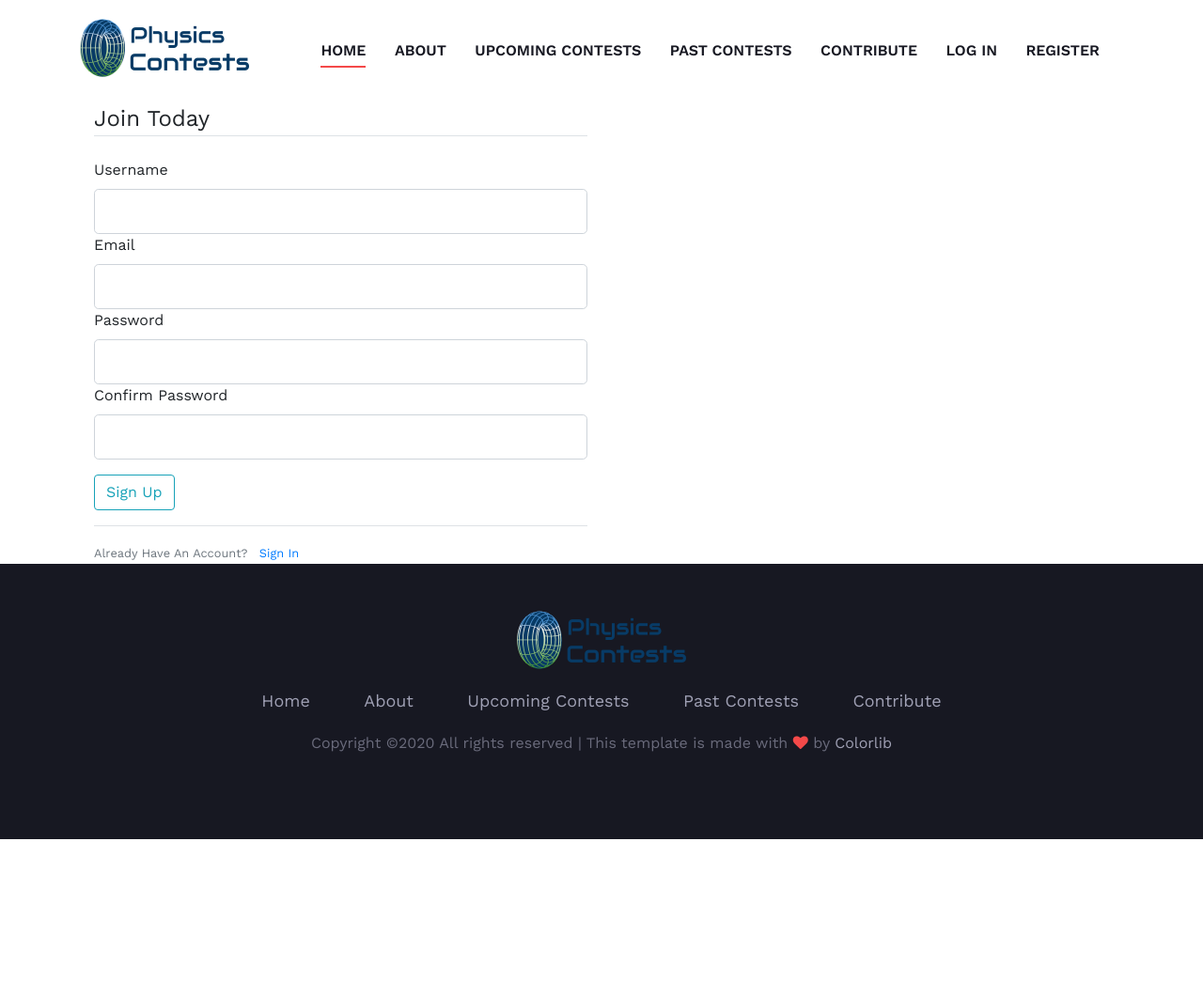
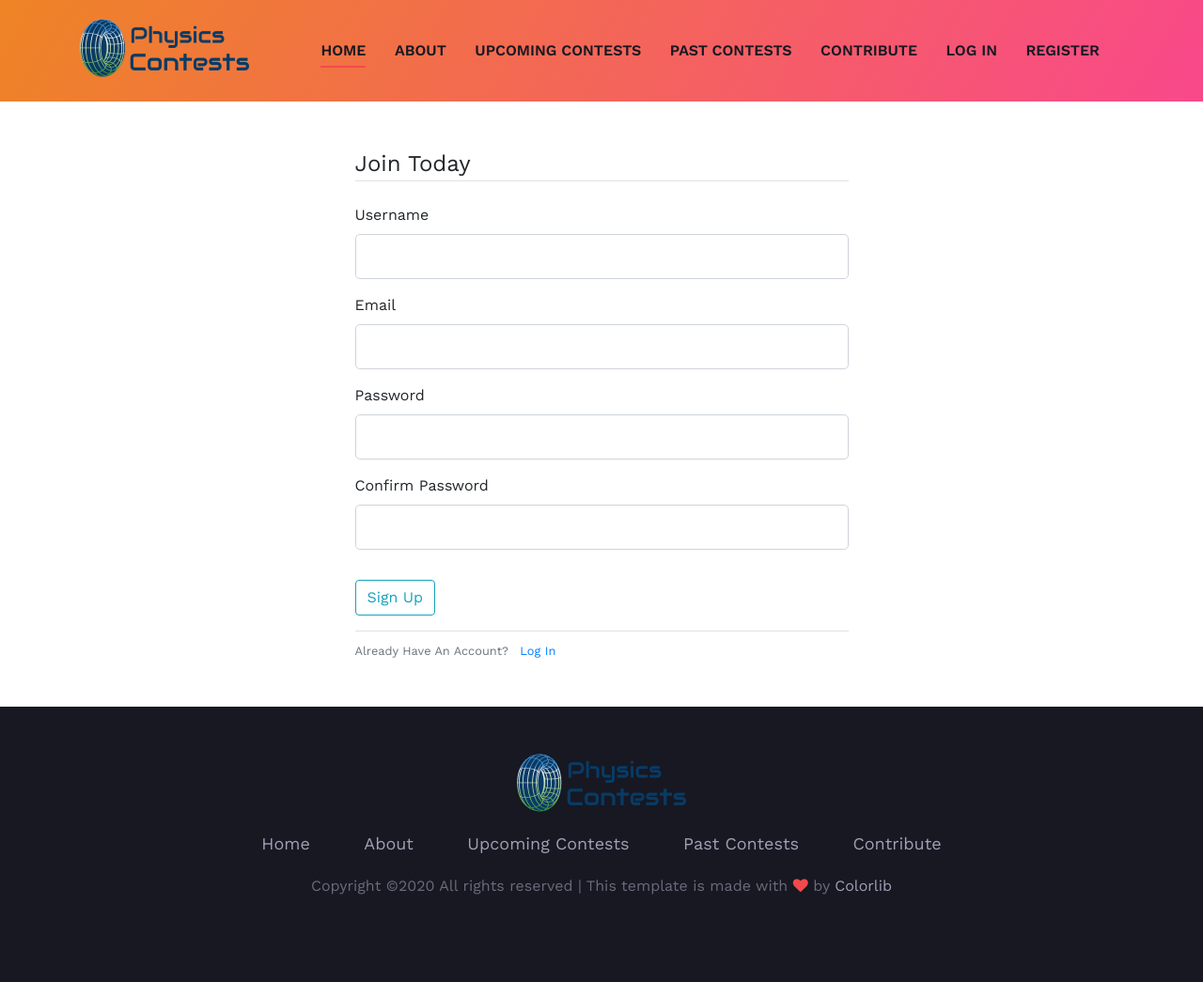
Before and after one commit to SimonSkade/phisicscontests, a Flask app: page /register in a window 1280 px wide. Shown: the whole page at 94% size. Before the commit the page ends 893 px from the top, so only its background shows below. Run offline with Flask 2, Linux system fonts and the light colour scheme; some libraries are stand-ins or nearby versions.

Commit message:
fixed some style issues

```diff
--- a/physicscontests/routes.py
+++ b/physicscontests/routes.py
@@ -1,6 +1,6 @@
 import secrets
 import os
-from PIL import Image
+from PIL import Image, ImageOps
 from flask import render_template, url_for, flash, redirect, request
 from physicscontests import app, db, bcrypt
 from physicscontests.forms import RegistrationForm, LoginForm, UpdateAccountForm
@@ -59,7 +59,7 @@ def save_picture(form_picture):
 
 	output_size = (150,150)
 	i = Image.open(form_picture)
-	i.thumbnail(output_size)
+	i = ImageOps.fit(i,output_size, Image.ANTIALIAS)
 	i.save(picture_path)
 	return picture_fn
 
--- a/physicscontests/static/css/style.css
+++ b/physicscontests/static/css/style.css
@@ -4,7 +4,10 @@
 	padding-top: 50px;
 }
 
-
+.auth-form {
+	margin-left: auto;
+	margin-right: auto;
+}
 
 
 
@@ -521,7 +524,7 @@ ol {
 }
 
 .ha-text {
-	padding-top: 74px;
+	padding-top: 110px;
 }
 
 .ha-text h2 {
--- a/physicscontests/templates/about.html
+++ b/physicscontests/templates/about.html
@@ -3,7 +3,7 @@
 {% block body %}
 
     <!-- Home About Section Begin -->
-    <section class="about-section spad">
+    <section class="about-section spad mt-5">
         <div class="container">
             <div class="row">
                 <div class="col-lg-6">
--- a/physicscontests/templates/base.html
+++ b/physicscontests/templates/base.html
@@ -32,7 +32,7 @@
     </div>
 
     <!-- Header Section Begin -->
-    <header class="header-section">
+    <header class="header-section bg-gradient">
         <div class="container">
             <div class="logo">
                 <a href="{{ url_for('home') }}">
@@ -68,6 +68,7 @@
         </div>
     </header>
     <!-- Header End -->
+    <div class="container">
         {% with messages = get_flashed_messages(with_categories=true) %}
             {% if messages %}
                 {% for category, message in messages %}
@@ -77,6 +78,8 @@
                 {% endfor %}
             {% endif %}
         {% endwith %}
+    </div>
+
     {% block body %}{% endblock %}
 
     <!-- Footer Section Begin -->
--- a/physicscontests/templates/register.html
+++ b/physicscontests/templates/register.html
@@ -1,13 +1,12 @@
 {% extends "base.html" %}
 {% block body %}
-<div class="container">
-	<div class="col-lg-6">
-	<div class="content-section">
+<div class="container mt-5 mb-5">
+	<div class="col-lg-6 auth-form">
 		<form method="POST" action="">
 			{{ form.hidden_tag() }}
 			<fieldset class="form-group">
 				<legend class="border-bottom mb-4">Join Today</legend>
-				<div>
+				<div class="mb-3">
 					{{ form.username.label(class="form-control-label") }}
 
 					{% if form.username.errors %}
@@ -21,7 +20,7 @@
 						{{ form.username(class="form-control form-control-lg") }}
 					{% endif %}
 				</div>
-				<div>
+				<div class="mb-3">
 					{{ form.email.label(class="form-control-label") }}
 					{% if form.email.errors %}
 						{{ form.email(class="form-control form-control-lg is-invalid") }}
@@ -34,7 +33,7 @@
 						{{ form.email(class="form-control form-control-lg") }}
 					{% endif %}
 				</div>
-				<div>
+				<div class="mb-3">
 					{{ form.password.label(class="form-control-label") }}
 					{% if form.password.errors %}
 						{{ form.password(class="form-control form-control-lg is-invalid") }}
@@ -47,7 +46,7 @@
 						{{ form.password(class="form-control form-control-lg") }}
 					{% endif %}
 				</div>
-				<div>
+				<div class="mb-3">
 					{{ form.confirm_password.label(class="form-control-label") }}
 					{% if form.confirm_password.errors %}
 						{{ form.confirm_password(class="form-control form-control-lg is-invalid") }}
@@ -65,12 +64,11 @@
 				{{ form.submit(class="btn btn-outline-info") }}
 			</div>
 		</form>
-	</div>
-	<div class="border-top pt-3">
-		<small class="text-muted">
-			Already Have An Account? <a href="{{ url_for('login') }}" class="ml-2">Sign In</a>
-		</small>
-	</div>
+		<div class="border-top pt-2">
+			<small class="text-muted">
+				Already Have An Account? <a href="{{ url_for('login') }}" class="ml-2">Log In</a>
+			</small>
+		</div>
 	</div>
 </div>
 
```
Also changed, not shown: physicscontests/templates/account.html (+16 -14 lines), physicscontests/templates/login.html (+9 -9 lines), physicscontests/site.db, physicscontests/static/profile_pics/default.jpg (added), physicscontests/static/profile_pics/ea7681d40e776d53.jpg (added). Lines whose indentation alone changed are shown as unchanged.
